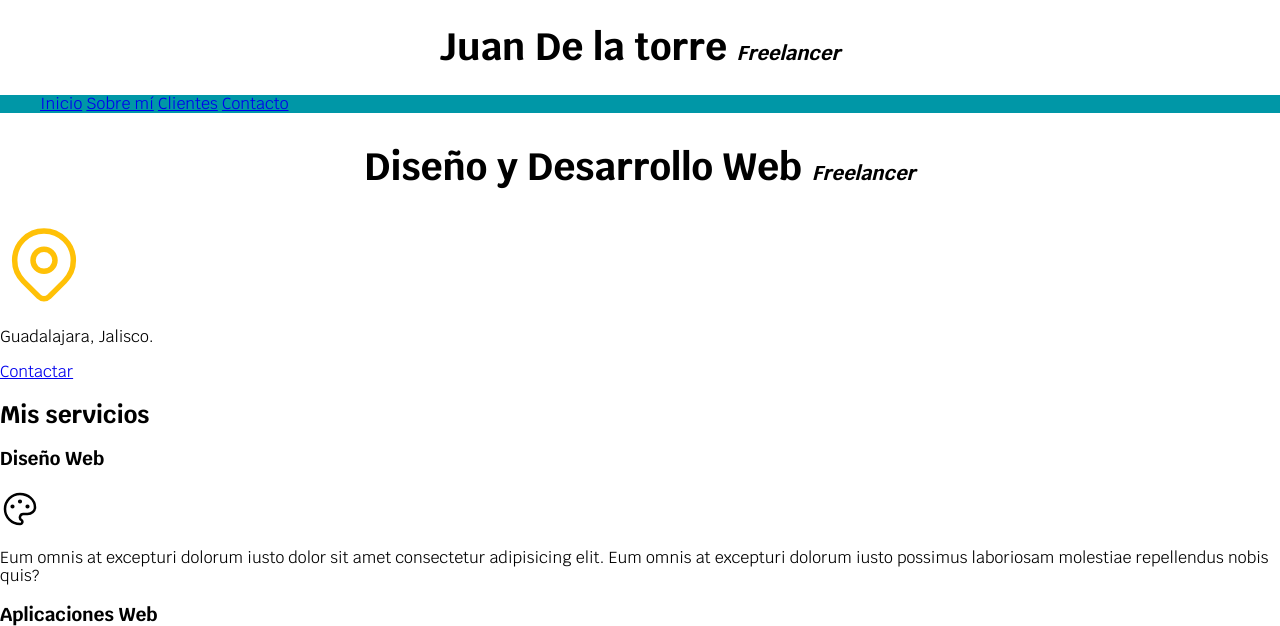
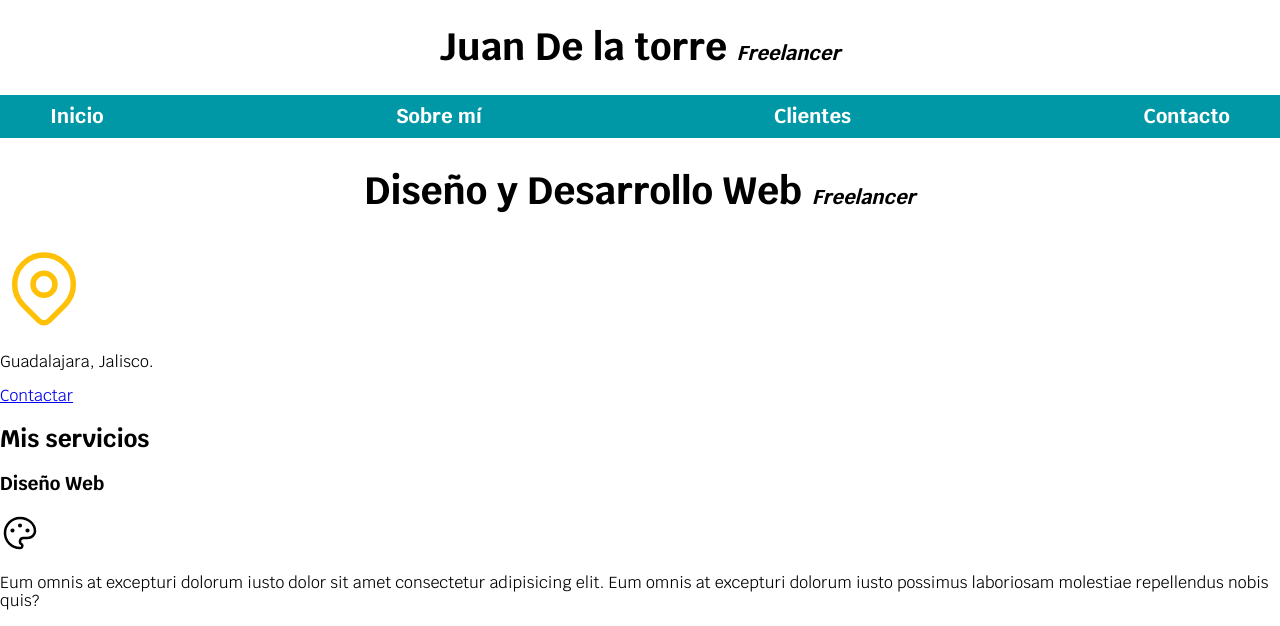
Before and after one commit to gabygramajo/Curso-Desarrollo-Web, a plain HTML site: page web-freelancer/index.html in a window 1280 px wide. Shown: the top 626 px of the page. Drawn offline with Linux system fonts and the light colour scheme.

Commit message:
navbar done

```diff
--- a/web-freelancer/css/style.css
+++ b/web-freelancer/css/style.css
@@ -40,5 +40,17 @@ body{
   background-color: var(--secundario);
 }
 .navegacion-principal{
-  color: inherit;
+  display: flex;
+  justify-content: space-between;
 }
+.navegacion-principal a{
+  text-decoration: none;
+  color: var(--white);
+  font-size: 2rem;
+  font-weight: 700;
+  padding: 1rem;
+}
+.navegacion-principal a:hover{
+  background-color: var(--primario);
+  color: var(--black);
+}
```
